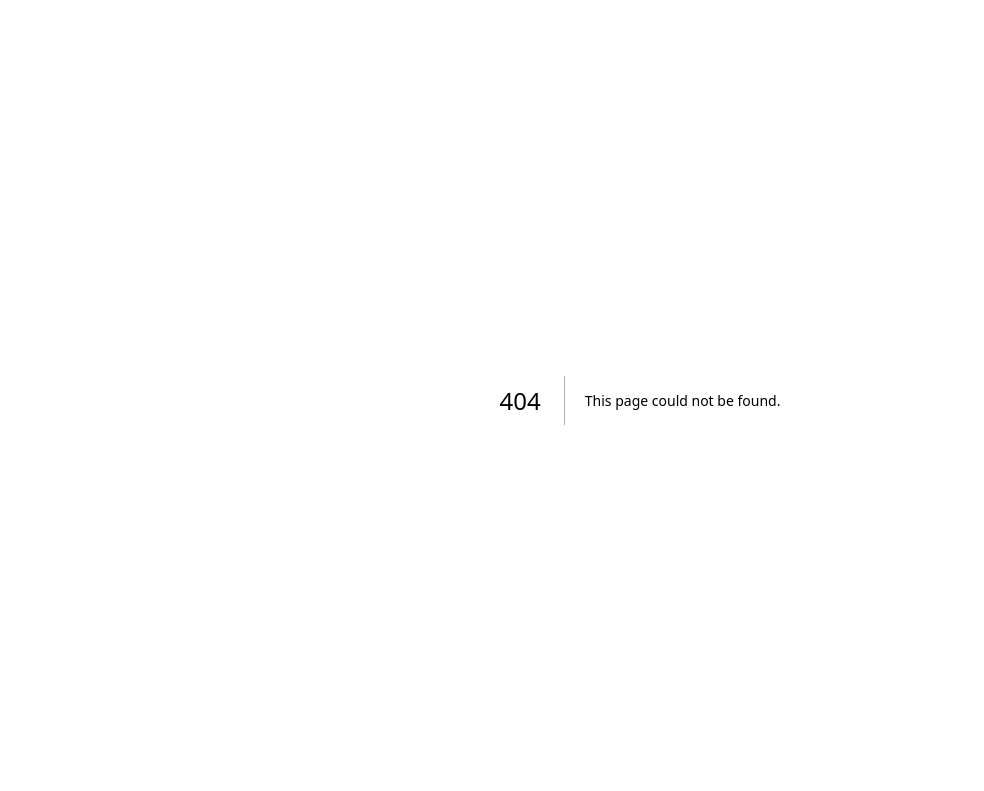
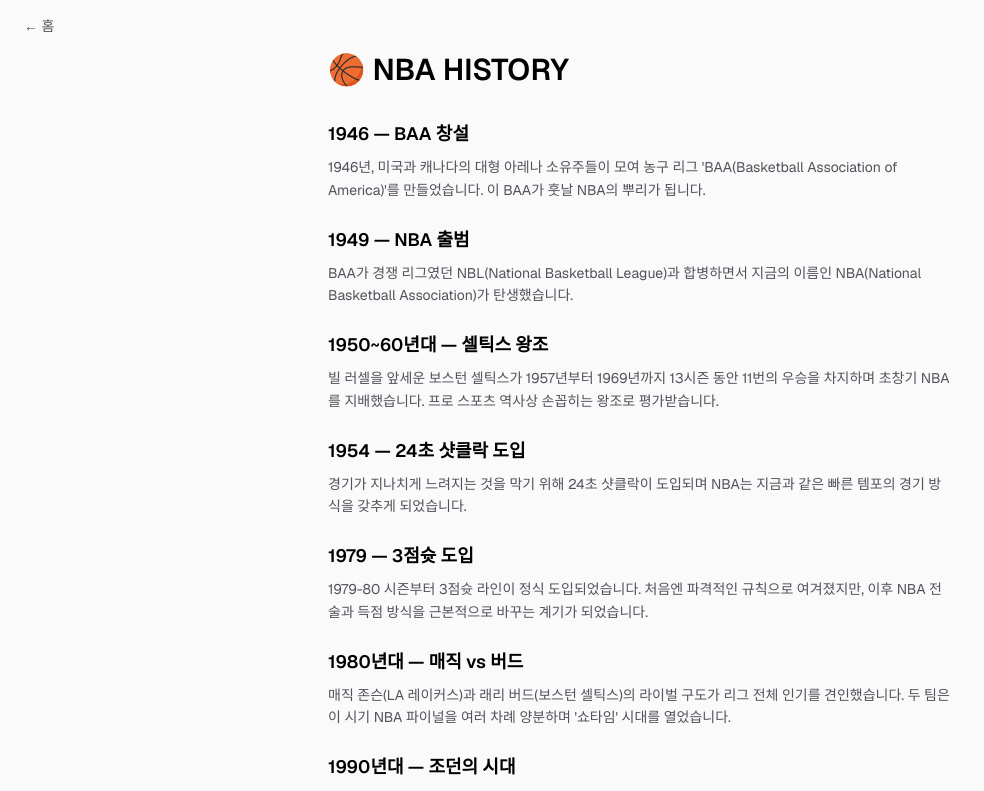
Before and after one commit to kgwabc/NBA, a Next.js app: page /history in a window 1280 px wide. Before the commit this address had no page. Shown: the top 791 px of the page, without its empty margins (0-984 px from the left). Built offline with nearby package versions, Linux system fonts and the light colour scheme.

Commit message:
Add NBA history page and header button
New /history route with a brief era-by-era overview (BAA founding
through the modern NBA), linked from a header button styled distinctly
from the login/signup buttons.

```diff
--- /dev/null
+++ b/app/history/page.tsx
@@ -0,0 +1,75 @@
+import Link from "next/link";
+
+type Section = {
+  title: string;
+  body: string;
+};
+
+const sections: Section[] = [
+  {
+    title: "1946 — BAA 창설",
+    body: "1946년, 미국과 캐나다의 대형 아레나 소유주들이 모여 농구 리그 'BAA(Basketball Association of America)'를 만들었습니다. 이 BAA가 훗날 NBA의 뿌리가 됩니다.",
+  },
+  {
+    title: "1949 — NBA 출범",
+    body: "BAA가 경쟁 리그였던 NBL(National Basketball League)과 합병하면서 지금의 이름인 NBA(National Basketball Association)가 탄생했습니다.",
+  },
+  {
+    title: "1950~60년대 — 셀틱스 왕조",
+    body: "빌 러셀을 앞세운 보스턴 셀틱스가 1957년부터 1969년까지 13시즌 동안 11번의 우승을 차지하며 초창기 NBA를 지배했습니다. 프로 스포츠 역사상 손꼽히는 왕조로 평가받습니다.",
+  },
+  {
+    title: "1954 — 24초 샷클락 도입",
+    body: "경기가 지나치게 느려지는 것을 막기 위해 24초 샷클락이 도입되며 NBA는 지금과 같은 빠른 템포의 경기 방식을 갖추게 되었습니다.",
+  },
+  {
+    title: "1979 — 3점슛 도입",
+    body: "1979-80 시즌부터 3점슛 라인이 정식 도입되었습니다. 처음엔 파격적인 규칙으로 여겨졌지만, 이후 NBA 전술과 득점 방식을 근본적으로 바꾸는 계기가 되었습니다.",
+  },
+  {
+    title: "1980년대 — 매직 vs 버드",
+    body: "매직 존슨(LA 레이커스)과 래리 버드(보스턴 셀틱스)의 라이벌 구도가 리그 전체 인기를 견인했습니다. 두 팀은 이 시기 NBA 파이널을 여러 차례 양분하며 '쇼타임' 시대를 열었습니다.",
+  },
+  {
+    title: "1990년대 — 조던의 시대",
+    body: "마이클 조던과 시카고 불스가 1990년대 두 차례의 3연패(1991~1993, 1996~1998)를 달성하며 NBA를 전 세계적인 인기 스포츠로 끌어올렸습니다.",
+  },
+  {
+    title: "2000년대 이후 — 현대 NBA",
+    body: "코비 브라이언트, 팀 던컨을 거쳐 르브론 제임스, 스테픈 커리 등이 활약하며 3점슛 중심의 공간 농구가 자리 잡았습니다. 데이터 분석과 국제화가 진행되며 NBA는 지금도 계속 진화하고 있습니다.",
+  },
+];
+
+export default function HistoryPage() {
+  return (
+    <div className="flex min-h-screen flex-col bg-zinc-50 font-sans dark:bg-black">
+      <header className="flex w-full items-center gap-3 px-4 py-3 sm:px-6 sm:py-4">
+        <Link
+          href="/"
+          className="text-sm text-zinc-600 transition-colors hover:text-black dark:text-zinc-400 dark:hover:text-zinc-50"
+        >
+          ← 홈
+        </Link>
+      </header>
+
+      <main className="mx-auto flex w-full max-w-2xl flex-1 flex-col gap-8 px-4 pb-16 sm:px-6">
+        <h1 className="text-2xl font-semibold text-black dark:text-zinc-50 sm:text-3xl">
+          🏀 NBA HISTORY
+        </h1>
+
+        <div className="flex flex-col gap-6">
+          {sections.map((section) => (
+            <section key={section.title} className="flex flex-col gap-2">
+              <h2 className="text-lg font-semibold text-black dark:text-zinc-50">
+                {section.title}
+              </h2>
+              <p className="text-sm leading-relaxed text-zinc-600 dark:text-zinc-400">
+                {section.body}
+              </p>
+            </section>
+          ))}
+        </div>
+      </main>
+    </div>
+  );
+}
--- a/app/page.tsx
+++ b/app/page.tsx
@@ -21,6 +21,12 @@
         </h1>
 
         <div className="flex flex-wrap items-center gap-2 sm:gap-3">
+          <Link
+            href="/history"
+            className="rounded-full bg-orange-600 px-3 py-1.5 text-xs font-bold tracking-wide text-white shadow-sm transition-colors hover:bg-orange-500 sm:px-4 sm:py-2 sm:text-sm"
+          >
+            NBA HISTORY
+          </Link>
           <ChatButton
             isLoggedIn={!!session}
             username={session?.username}
```
